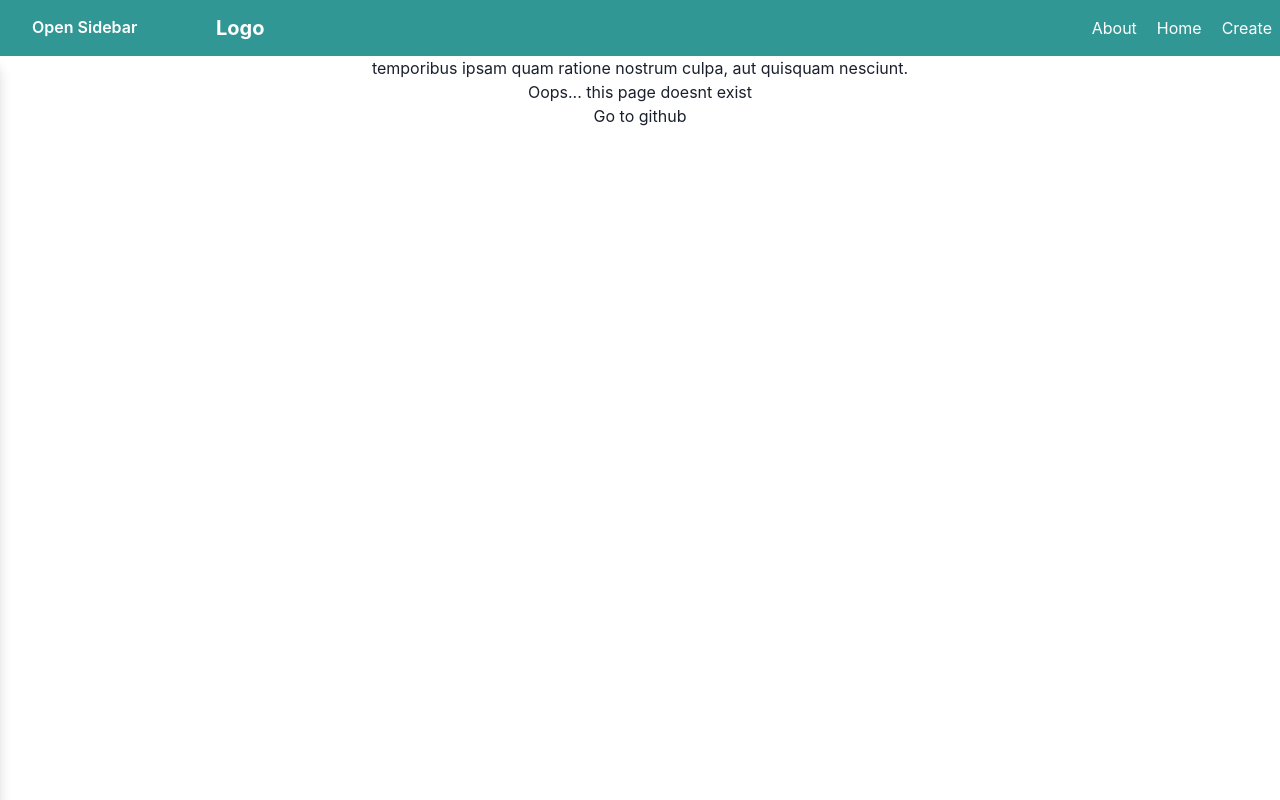
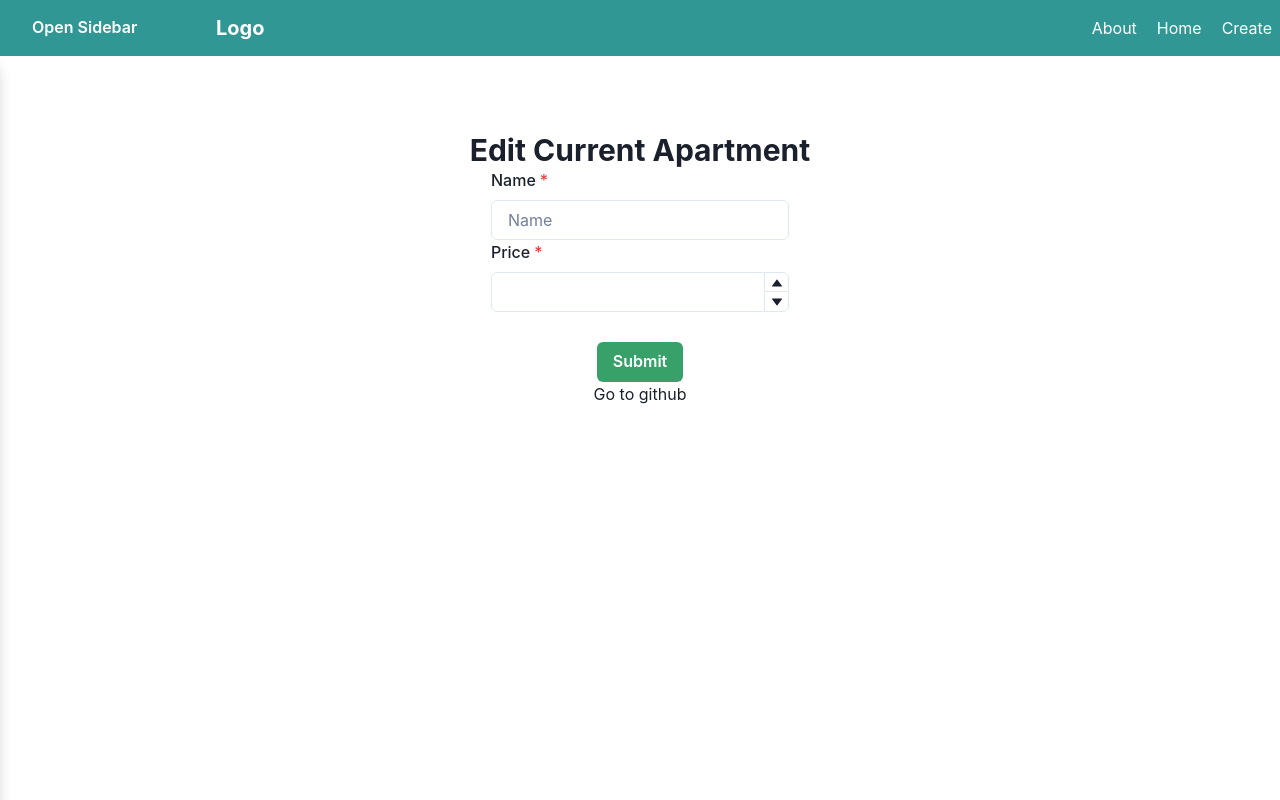
Before and after one commit to Tom4sB4stos/apartment-rental-admin-, a React (Vite) app in the folder first-mini-project/: page /editlist/1092508 in a window 1280 px wide. Built offline with nearby package versions, Linux system fonts and the light colour scheme.

Commit message:
editlist done but not working yet

```diff
--- a/first-mini-project/src/App.jsx
+++ b/first-mini-project/src/App.jsx
@@ -1,24 +1,20 @@
+import "./App.css";
+import NavBar from "./components/Navbar";
+import Footer from "./components/Footer";
+import EditList from "./pages/EditList";
+import Error from "./pages/Error";
+import HomePage from "./pages/Homepage";
+import About from "./pages/About";
+import Details from "./pages/Details";
+import SortedByCity from "./pages/Madrid";
 
-import './App.css'
-import NavBar from "./components/Navbar"
-import Footer from "./components/Footer"
-
-
-import Error from "./pages/Error"
-import HomePage from './pages/Homepage'
-import About from './pages/About'
-import Details from "./pages/Details"
-import SortedByCity from "./pages/Madrid"
-
-import Sidebar from "./components/Sidebar"
+import Sidebar from "./components/Sidebar";
 
 import { Routes, Route } from "react-router-dom";
-
 
 function App() {
   return (
     <div>
-
       <NavBar />
 
       <Sidebar />
@@ -27,15 +23,13 @@ function App() {
         <Route path="/about" element={<About />} />
         <Route path="/details/:detailsId" element={<Details />} />
         <Route path="/madrid" element={<SortedByCity />} />
-
+        <Route path="/editlist/:id" element={<EditList />} />
 
         <Route path="*" element={<Error />} />
       </Routes>
       <Footer />
-
     </div>
-
-  )
+  );
 }
 
-export default App
+export default App;
--- a/first-mini-project/src/components/ApartmentList.jsx
+++ b/first-mini-project/src/components/ApartmentList.jsx
@@ -77,6 +77,11 @@ function ApartmentList(props) {
                         Details
                       </Button>
                     </ChakraLink>
+                    <ChakraLink as={Link} to={`/editlist/${x.id}`}>
+                      <Button colorScheme="teal" height="25px">
+                        Edit
+                      </Button>
+                    </ChakraLink>
                   </Box>
 
                   <Box>
--- /dev/null
+++ b/first-mini-project/src/pages/EditList.jsx
@@ -0,0 +1,72 @@
+import {
+  Box,
+  FormControl,
+  FormLabel,
+  Input,
+  NumberInput,
+  NumberInputField,
+  NumberInputStepper,
+  NumberIncrementStepper,
+  NumberDecrementStepper,
+  Heading,
+  Button,
+} from "@chakra-ui/react";
+import Data from "../assets/data.json";
+import { useState, useEffect } from "react";
+import { useParams, useNavigate } from "react-router-dom";
+//import { Form} from "@chakra-ui/react";
+
+function EditList(props) {
+  const [data, setData] = useState({ name: "tomas", price: 10 });
+  /* const [price, setPrice] = useState("");
+   */
+  const { id } = useParams();
+
+  useEffect(() => {
+    setData(data);
+  }, []);
+
+  function handleSubmit(e) {
+    e.preventDefault();
+  }
+
+  return (
+    <Box display="flex" flexDirection="column" alignItems="center" mt="100px">
+      <Heading as="h3" size="lg">
+        Edit Current Apartment
+      </Heading>
+      <form onSubmit={handleSubmit}>
+        <FormControl isRequired>
+          <FormLabel>Name</FormLabel>
+          <Input
+            placeholder="Name"
+            name="name"
+            /* value={data.name} */
+            /*  onChange={(e) => setCountry(e.target.value)} */
+          />
+
+          <FormLabel>Price</FormLabel>
+          <NumberInput
+            max={5000}
+            min={30}
+            name="price"
+            /*  value={data.price} */
+            /* onChange={(e) => setPrice(e.target.value)} */
+          >
+            <NumberInputField />
+            <NumberInputStepper>
+              <NumberIncrementStepper />
+              <NumberDecrementStepper />
+            </NumberInputStepper>
+          </NumberInput>
+
+          <Button type="submit" mt="30px" colorScheme="green">
+            Submit
+          </Button>
+        </FormControl>
+      </form>
+    </Box>
+  );
+}
+
+export default EditList;
```
